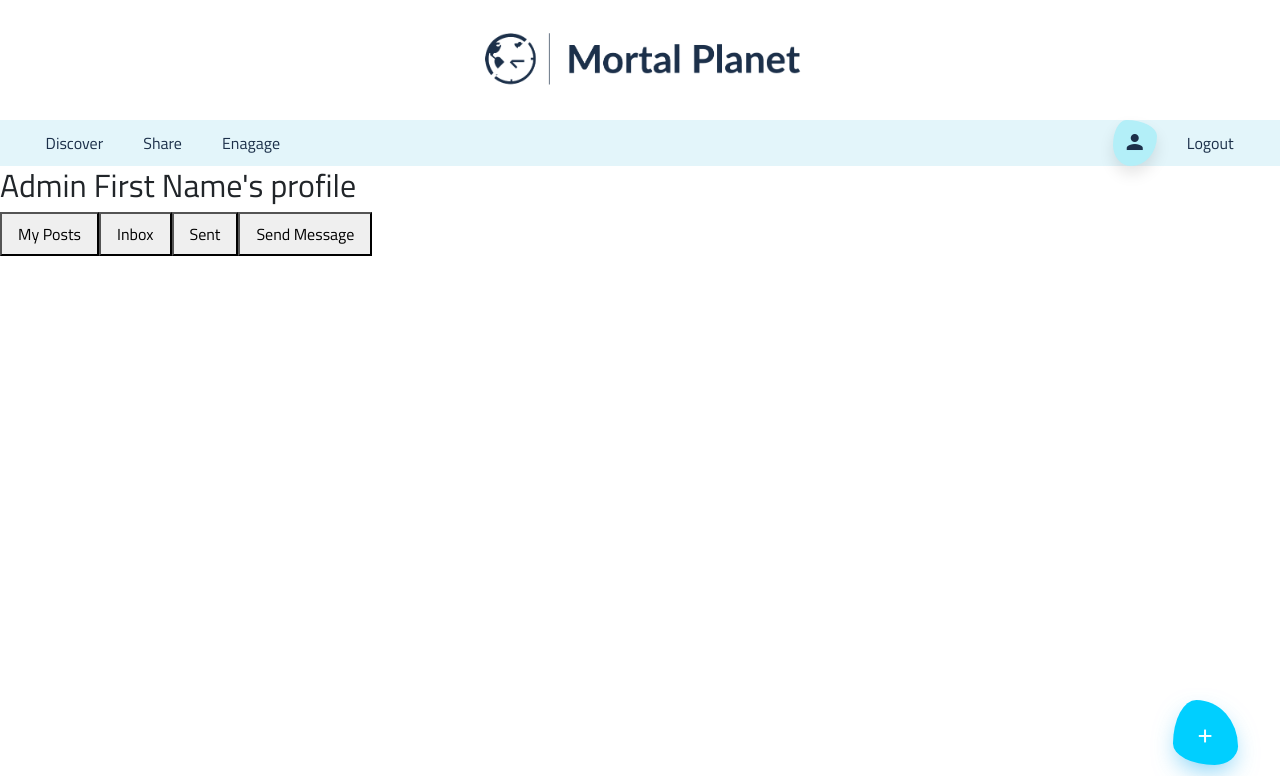
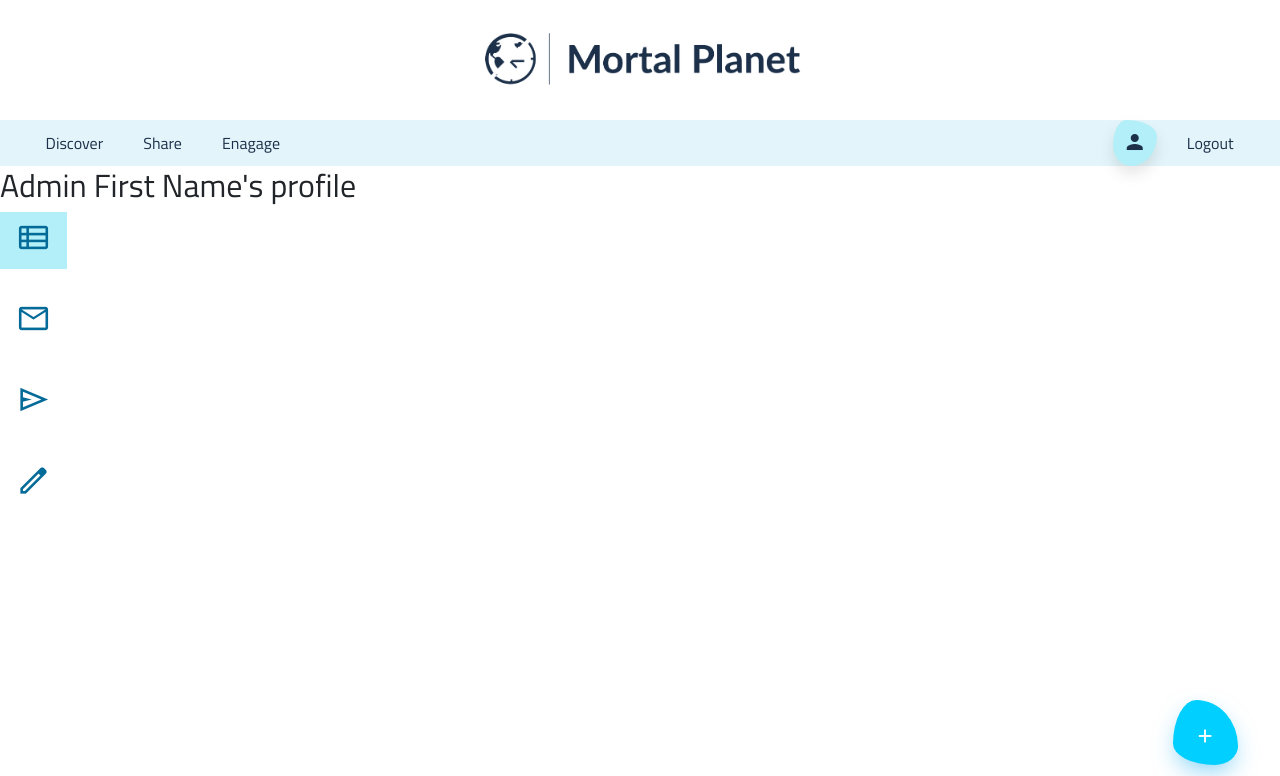
Before and after one commit to pkramadhati/Mortal_Planet, a Django app: page /profile/2 in a window 1280 px wide. Shown: the top 776 px of the page. Run offline with Django 4.2, Linux system fonts and the light colour scheme; a user stored in the database is signed in; data comes from the database, SQL or seed files in the repository; both versions use the stored data as it was after the commit; some libraries are stand-ins or nearby versions.

Commit message:
Add files via upload
28/11 5:54pm

```diff
--- a/capstone/mortalplanet/static/mortalplanet/main.js
+++ b/capstone/mortalplanet/static/mortalplanet/main.js
@@ -5,8 +5,25 @@
 document.addEventListener('DOMContentLoaded', function () {
 
 
+  const header = document.getElementById("profileNav");
+  if(header){
+    console.log(header)
+    const btns = header.getElementsByClassName("profile-nav-button");
+    if (btns){
+      for (var i = 0; i < btns.length; i++) {
+        btns[i].addEventListener("click", function() {
+        var current = document.getElementsByClassName("active");
+        current[0].className = current[0].className.replace(" active", "");
+        this.className += " active";
+        });
+      }
+    }
+  }
+
+
+
 //Get active page link
-const navlink = document.querySelectorAll('.nav-link')
+const navlink = document.querySelectorAll('.main-nav .nav-link')
 navlink.forEach(link => {
   if(link.href === window.location.href){
     link.setAttribute('aria-current', 'page')
--- a/capstone/mortalplanet/static/mortalplanet/style.css
+++ b/capstone/mortalplanet/static/mortalplanet/style.css
@@ -94,25 +94,25 @@
     font-size: 24px;
 }
 
-/* Navigation menu */
 
-.nav {
+/* Main Navigation menu */
+
+.nav.main-nav {
     max-height: 46px;
     align-items: center;
 }
 
-.nav p {
+.nav.main-nav p {
     margin: 0px;
     color: #046B99;
     font-size: small;
 }
 
-.nav a {
+.nav.main-nav a {
     max-height: 46px;
     padding: 10px;
 }
 
-/* Main Navigation menu */
 
 .main-nav {
     background-color: #E3F5FA;
@@ -163,6 +163,21 @@
 }
 
 /*Sub Navigation Menu*/
+.nav.sub-nav {
+    max-height: 46px;
+    align-items: center;
+}
+
+.nav.sub-nav p {
+    margin: 0px;
+    color: #046B99;
+    font-size: small;
+}
+
+.nav.sub-nav a {
+    max-height: 46px;
+    padding: 10px;
+}
 
 .sub-nav {
     background-color: #B3EFF8;
@@ -285,7 +300,7 @@
 
 /*expanded posts*/
 
-.material-symbols-outlined {
+.back-icon .material-symbols-outlined {
     color:#046B99;
     font-size: 35px;
 }
@@ -368,6 +383,7 @@
     border: none;
 }
 
+
 /*create post form*/
 
 .create-page {
@@ -403,6 +419,23 @@
     font-weight: 600;
     border-radius: 45px;
 }
+
+/*profile|messaging*/
+
+.profile-nav{
+    display: inline-block;
+}
+
+.profile-nav .material-symbols-outlined {
+    color:#046B99;
+    font-size: 35px;
+}
+
+.profile-nav a.active{
+background-color:#B3EFF8;
+padding-right: 10px;
+}
+
 
 /*font*/
 
--- a/capstone/mortalplanet/templates/mortalplanet/engage.html
+++ b/capstone/mortalplanet/templates/mortalplanet/engage.html
@@ -25,11 +25,11 @@
         <a href="{% url 'post' post.id %}">
             <div class="row no-gutters">
                 {% if post.image%}
-                <div class="col-md-3">
+                <div class="col-3">
                     <img src="{{post.image.url }}" class="card-img" alt="{{ post.title }}">
                 </div>
                 {% endif %}
-                <div class="col-md-9">
+                <div class="col-9">
                     <div class="card-body">
                         {% if not post.open %}
                         <div class="alert-danger">
--- a/capstone/mortalplanet/templates/mortalplanet/profile.html
+++ b/capstone/mortalplanet/templates/mortalplanet/profile.html
@@ -3,30 +3,41 @@
 
 {% block body %}
 <h2>{{user.first_name}}'s profile</h2>
-
-<ul class="nav">
+<div class="row">
+    <div class="col-1" id="profileNav">
+        <ul class="nav profile-nav">
             <li class="nav-item">
-        <button class="nav-link" id="my-posts">
-            My Posts
-        </button> &nbsp;
+                <a class="nav-link profile-nav-button active" id="my-posts">
+                    <span class="material-symbols-outlined">
+                        view_list
+                    </span>
+                </a> &nbsp;
             </li>
-    <li>
-        <button class="nav-link" id="inbox">
-            Inbox
-        </button> &nbsp;
+            <li class="nav-item">
+                <a class="nav-link profile-nav-button" id="inbox">
+                    <span class="material-symbols-outlined">
+                        mail
+                    </span>
+                </a> &nbsp;
             </li>
-    <li>
-        <button class="nav-link" id="sent">
-            Sent
-        </button> &nbsp;
+            <li class="nav-item">
+                <a class="nav-link profile-nav-button" id="sent">
+                    <span class="material-symbols-outlined">
+                        send
+                    </span>
+                </a> &nbsp;
             </li>
-    <li>
-        <button class="nav-link" id="compose">
-            Send Message
-        </button> &nbsp;
+            <li class="nav-item">
+                <a class="nav-link profile-nav-button" id="compose">
+                    <span class="material-symbols-outlined">
+                        edit
+                    </span>
+                </a> &nbsp;
             </li>
         </ul>
+    </div>
 
+    <div class="profile-content col-6">
 
         <div id="messages-view">
         </div>
@@ -71,17 +82,18 @@
 
 
         <div id="my-posts-view" class="posts-view container">
+
             {% for post in myposts %}
             <div class="card card-block">
                 <small class="post-category heading-five">{{post.category}}</small>
                 <a href="{% url 'post' post.id %}">
                     <div class="row no-gutters">
                         {% if post.image%}
-                <div class="col-md-3">
+                        <div class="col-3">
                             <img src="{{post.image.url }}" class="card-img" alt="{{ post.title }}">
                         </div>
                         {% endif %}
-                <div class="col-md-9">
+                        <div class="col-9">
                             <div class="card-body">
                                 {% if not post.open %}
                                 <div class="alert-danger">
@@ -101,4 +113,6 @@
             </div>
             {% endfor %}
         </div>
+    </div>
+</div>
 {% endblock %}
--- a/capstone/mortalplanet/templates/mortalplanet/share.html
+++ b/capstone/mortalplanet/templates/mortalplanet/share.html
@@ -24,7 +24,7 @@
         <a href="{% url 'post' post.id %}">
             <div class="row no-gutters">
                 {% if post.image%}
-                <div class="col-md-3">
+                <div class="col-3">
                     <img src="{{post.image.url }}" class="card-img" alt="{{ post.title }}">
                 </div>
                 {% endif %}
@@ -63,7 +63,7 @@
                     <img src="{{post.image.url }}" class="card-img" alt="{{ post.title }}">
                 </div>
                 {% endif %}
-                <div class="col-md-9">
+                <div class="col-9">
                     <div class="card-body">
                         {% if not post.open %}
                         <div class="alert-danger">
```
Also changed, not shown: capstone/mortalplanet/templates/mortalplanet/filteredPosts.html (+4 -4 lines), capstone/db.sqlite3. Lines whose indentation alone changed are shown as unchanged.
